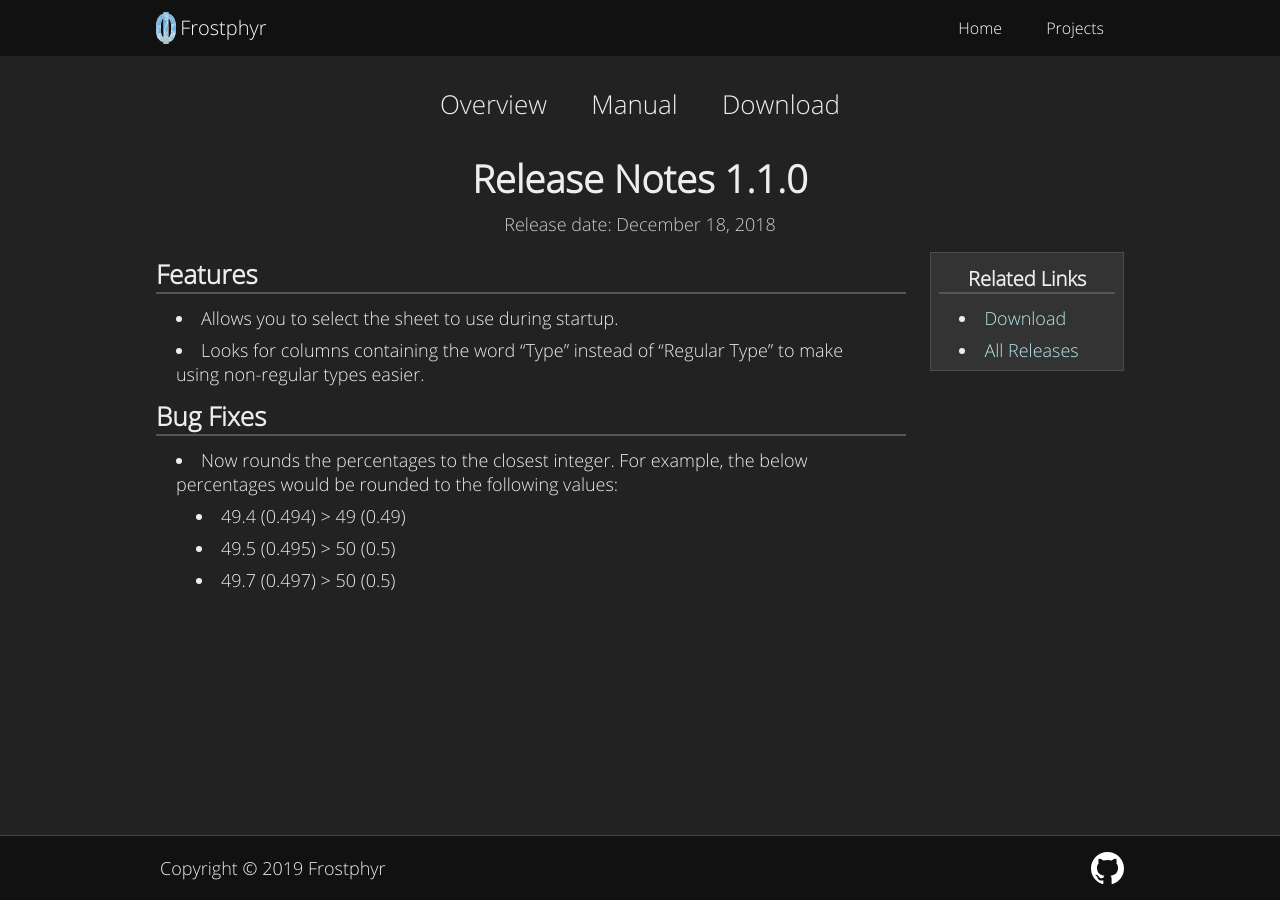
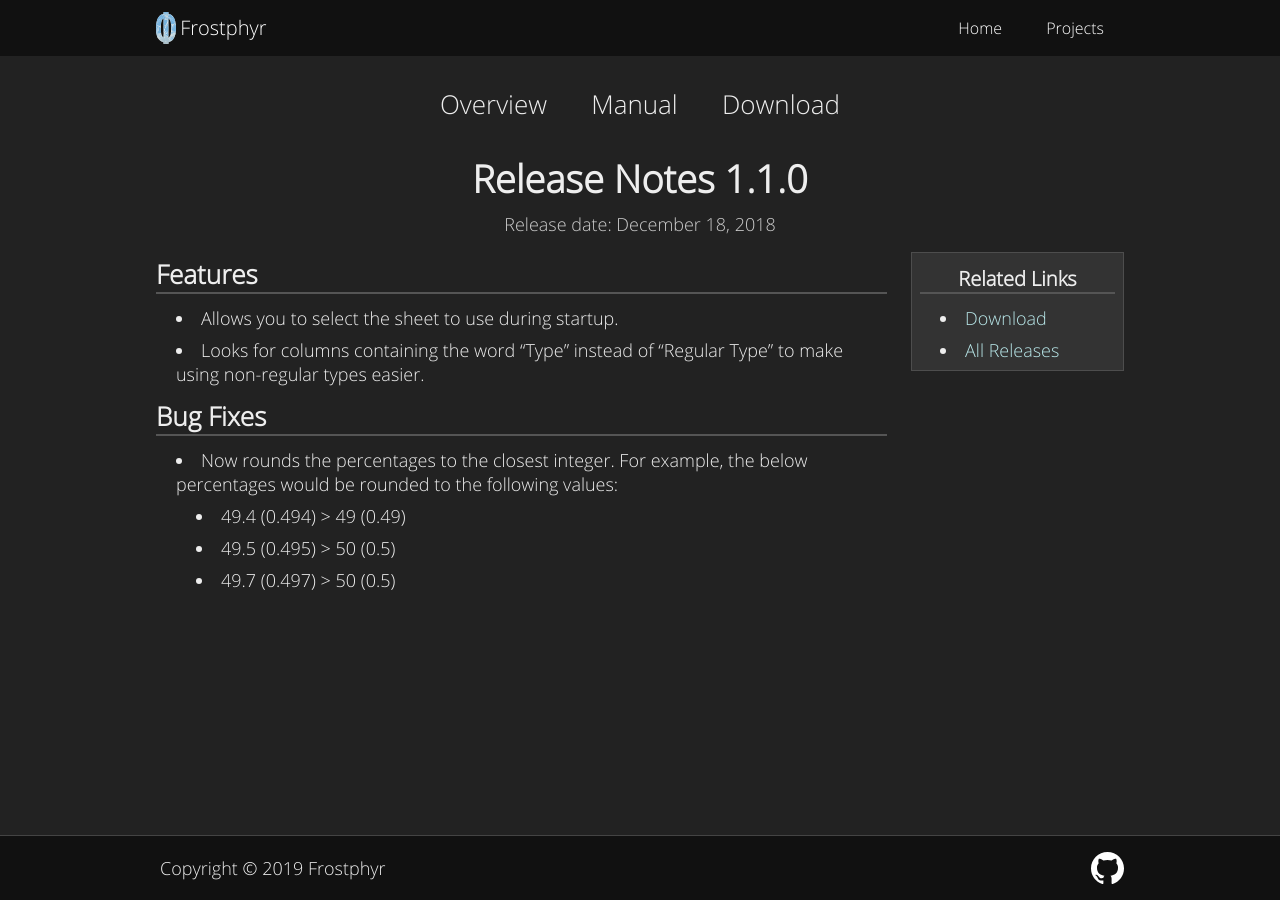
Before and after one commit to Frostphyr/Website, a Jekyll site: the page built from kin-event-keyer/download/releases/1.1.0.md, in a window 1280 px wide. Built offline with Jekyll 4.4.1, drawn with Linux system fonts in a browser that asks for light colours.

Commit message:
Increased width of side panels

```diff
--- a/_sass/_base.scss
+++ b/_sass/_base.scss
@@ -204,13 +204,13 @@ a img {
 #main-content {
     display: inline-block;
     vertical-align: top;
-    width: 80%;
+    width: 78%;
     padding-right: 24px;
 }
 
 .side-panel {
     display: inline-block;
-    width: 20%;
+    width: 22%;
 }
 
 .side-panel-header {
```
